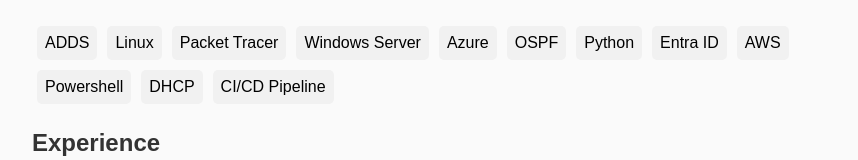
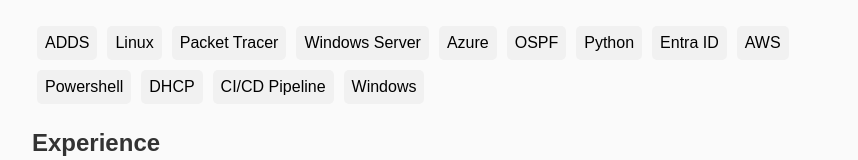
Before and after one commit to WhiteWolf855/react-resume, a React (Create React App) app: page / in a window 1280 px wide. Shown: the part 413-573 px from the top of the page, without its empty margins (228-1086 px from the left). Built offline with nearby package versions, Linux system fonts and the light colour scheme.

Commit message:
Updated App.js

```diff
--- a/src/App.js
+++ b/src/App.js
@@ -37,6 +37,7 @@
             <li>Powershell</li>
             <li>DHCP</li>
             <li>CI/CD Pipeline</li>
+            <li>Windows</li>
           </ul>
         </section>
         <section className="experience">
```
